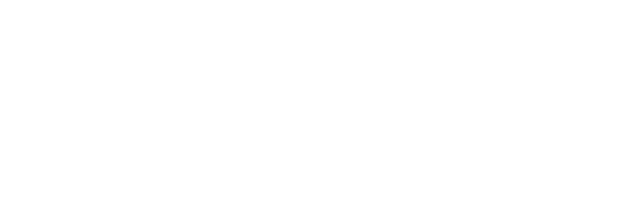
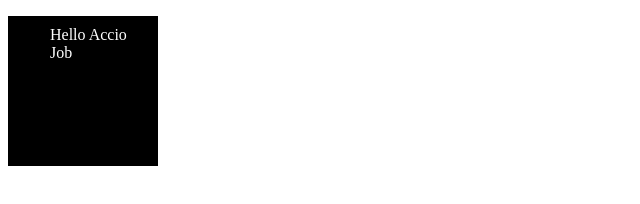
Before and after one commit to acciojob/hello-acciojob-gamesense31, a website: page main.html in a window 1280 px wide. Shown: the whole page, without its empty margins (0-640 px from the left). Drawn offline with Linux system fonts and the light colour scheme.

Commit message:
created a submission

```diff
--- a/main.html
+++ b/main.html
@@ -1,16 +1,25 @@
 <!DOCTYPE html>
-
-<html>
-
+<html lang="en">
 <head>
-	<link rel="stylesheet" href="styles.css">
+  <meta charset="UTF-8">
+  <meta name="viewport" content="width=device-width, initial-scale=1.0">
+  <title>Document</title>
 </head>
-
+<style>
+  .accio{
+    height:150px ;
+    width:150px ;
+    background-color:#000000 ;
+  }
+  .hello-accio{
+    color: white;
+    margin-left: 32px;
+    padding: 10px;
+  }
+</style>
 <body>
-	<!-- the entire body must be written by student -->
-    <script type="text/javascript" src="./script.js">
-</script>
-
+  <main class="accio" id="job">
+    <p class="hello-accio">Hello Accio Job</p>
+  </main>
 </body>
-
 </html>
```
